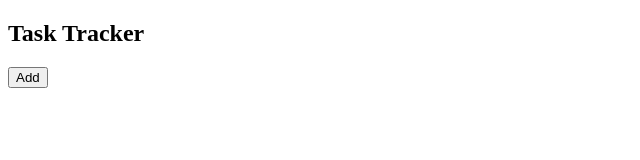
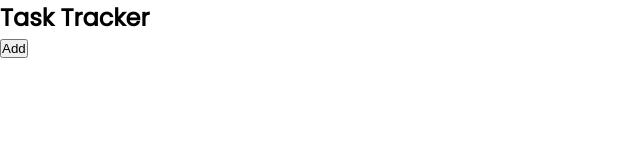
Before and after one commit to ChristopherChinia/Task-Tracker, a plain HTML site: page index.html in a window 1280 px wide. Shown: the whole page, without its empty margins (0-640 px from the left). Drawn offline with Linux system fonts and the light colour scheme.

Commit message:
adding font-family to the body tag in css file

```diff
--- a/Assets/css/styles.css
+++ b/Assets/css/styles.css
@@ -1 +1,10 @@
 @import url('https://fonts.googleapis.com/css2?family=Poppins:wght@300;400&display=swap');
+
+* {
+    margin: 0;
+    padding: 0;
+  }
+
+  body {
+    font-family: 'Poppins', sans-serif;
+  }
```
